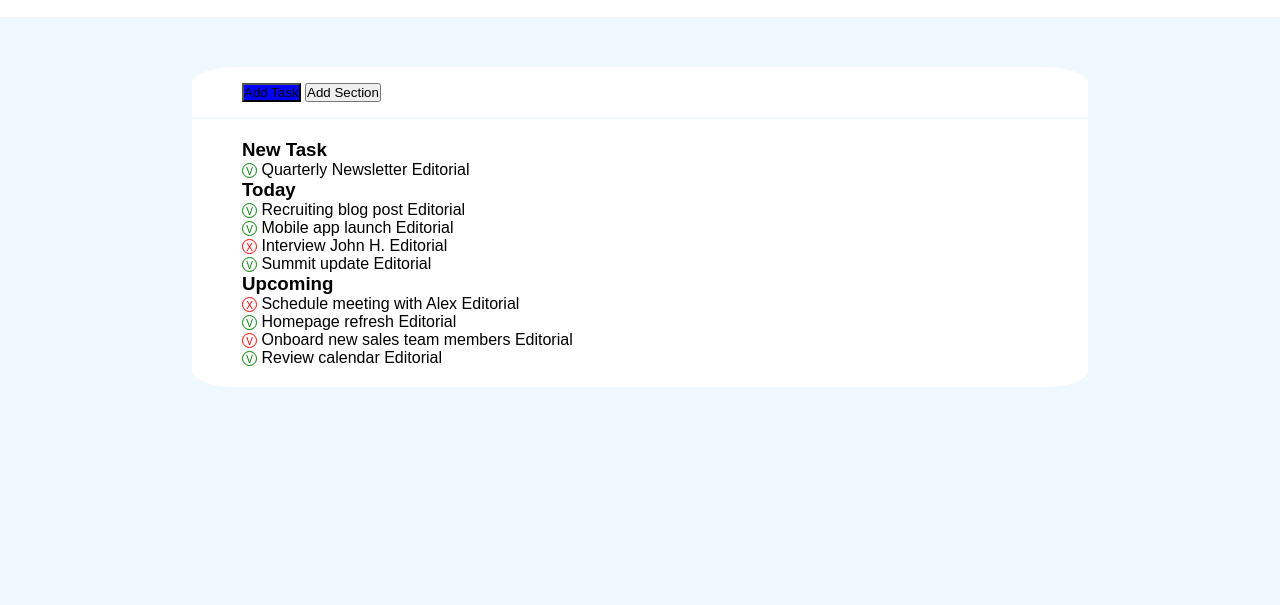
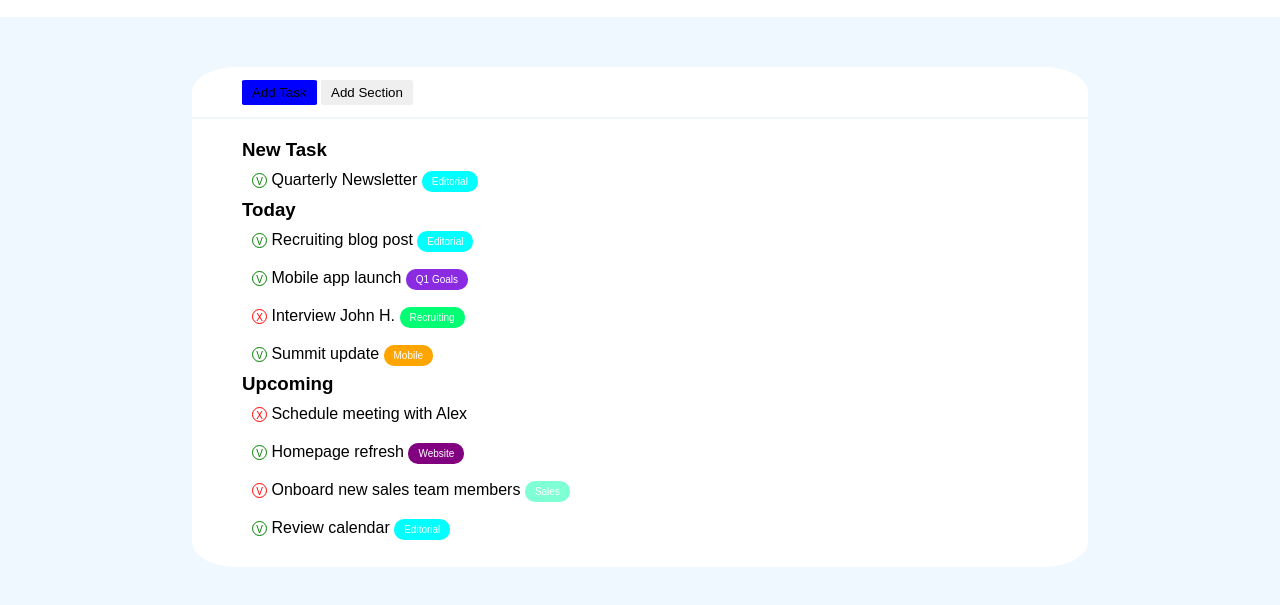
Before and after one commit to DarioBecchio/html-css-toboolist, a plain HTML site: page index.html in a window 1280 px wide. Shown: the part 83-688 px from the top of the page. Drawn offline with Linux system fonts and the light colour scheme.

Commit message:
End work

```diff
--- a/index.html
+++ b/index.html
@@ -23,41 +23,36 @@
         <div class="second">
             <ul>
                 <h3> New Task </h3>
-                <li>
-                    <ul>
-                        <li>
-                            <span class="circle check">V</span> Quarterly Newsletter <span>Editorial</span>
-                        </li>
-                    </ul>
-                </li>
+                    <li>
+                        <span class="circle check">V</span> Quarterly Newsletter <span class="block editorial">Editorial</span>
+                    </li>
                 <h3> Today </h3>
                 <ul>
                     <li>
-                        <span class="circle check">V</span> Recruiting blog post <span>Editorial</span>
+                        <span class="circle check">V</span> Recruiting blog post <span class="block editorial" >Editorial</span>
                     </li>
                     <li>
-                        <span class="circle check">V</span> Mobile app launch <span>Editorial</span>
+                        <span class="circle check">V</span> Mobile app launch <span class="block Q1">Q1 Goals</span>
                     </li>
                     <li>
-                        <span class="circle cross">X</span> Interview John H. <span>Editorial</span>
+                        <span class="circle cross">X</span> Interview John H. <span class="block recruiting">Recruiting</span>
                     </li>
                     <li>
-                        <span class="circle check">V</span> Summit update <span>Editorial</span>
+                        <span class="circle check">V</span> Summit update <span class="block mobile"> Mobile </span>
                     </li>
-
                     <h3> Upcoming </h3>
                     <ul>
                         <li>
-                            <span class="circle cross">X</span> Schedule meeting with Alex <span>Editorial</span>
+                            <span class="circle cross">X</span> Schedule meeting with Alex
                         </li>
                         <li>
-                            <span class="circle check">V</span> Homepage refresh <span>Editorial</span>
+                            <span class="circle check">V</span> Homepage refresh <span class="block website">Website</span>
                         </li>
                         <li>
-                            <span class="circle cross">V</span> Onboard new sales team members <span>Editorial</span>
+                            <span class="circle cross">V</span> Onboard new sales team members <span class="block sales">Sales</span>
                         </li>
                         <li>
-                            <span class="circle check">V</span> Review calendar <span>Editorial</span>
+                            <span class="circle check">V</span> Review calendar <span class="block editorial" >Editorial</span>
                         </li>
 
                 </ul>
--- a/style.css
+++ b/style.css
@@ -35,6 +35,11 @@ header{
     border-bottom: solid 2px aliceblue;
     padding: 0 50px;
 }
+button{
+    padding: 5px 10px;
+    border: none;
+    border-radius: 5%;
+}
 .full{
     background-color: blue;
 }
@@ -46,6 +51,7 @@ header{
 }
 li{
     list-style: none;
+    padding: 10px;
 }
 .circle{
 width: 15px;
@@ -65,3 +71,27 @@ display: inline-block;
     border: 1px solid red;
     color: red;
 }
+.block{
+    padding: 5px 10px;
+    border-radius: 10px;
+    font-size: 10px;
+    color: white;
+}
+.editorial{
+    background-color: aqua;
+}
+.Q1{
+    background-color: blueviolet;
+}
+.recruiting{
+    background-color: rgb(0, 255, 115);
+}
+.mobile{
+    background-color: orange;
+}
+.website{
+    background-color: purple;
+}
+.sales{
+    background-color: aquamarine;
+}
```
